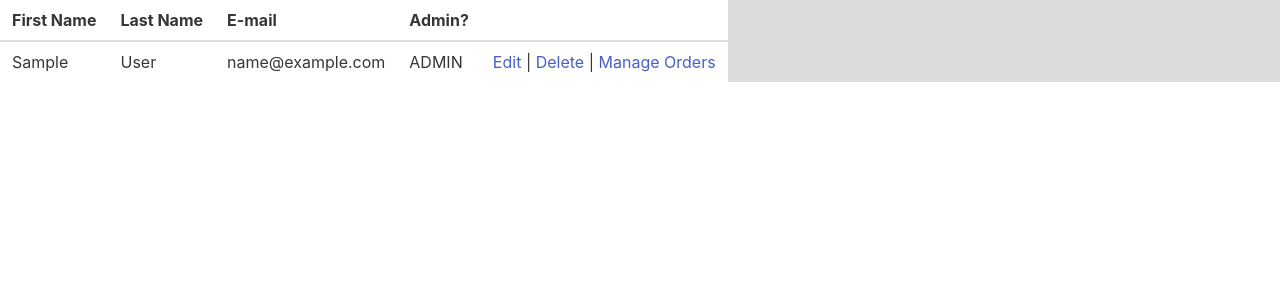
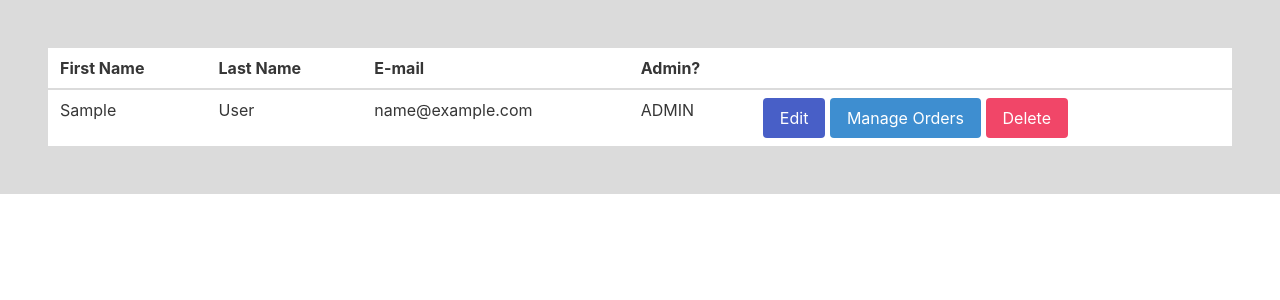
Before and after one commit to br0ch0n-BU/CS602_Term_Project_Rochon, a Node server app: page /users in a window 1280 px wide. Shown: the part 56-356 px from the top of the page. Run offline with Node 20, Linux system fonts and the light colour scheme; the visitor is signed in with stand-in values (Sample User, id 1); some libraries are stand-ins or nearby versions.

Commit message:
update table based views

```diff
--- a/views/displayOrdersView.handlebars
+++ b/views/displayOrdersView.handlebars
@@ -42,9 +42,9 @@
             <td>${{this.total}}</td>
             {{#if ../manageView}}
               <td>
-                <a href="/manageorders/edit/{{this.id}}">Edit</a>
-                |
-                <a href="/manageorders/delete/{{this.id}}">Delete</a>
+                <a class="button is-link" href="/manageorders/edit/{{this.id}}">Edit</a>
+
+                <a class="button is-danger" href="/manageorders/delete/{{this.id}}">Delete</a>
               </td>
             {{/if}}
           </tr>
--- a/views/displayUsersView.handlebars
+++ b/views/displayUsersView.handlebars
@@ -1,11 +1,10 @@
+<section class="section">
   {{#if success}}
-  <h2>Updated user!</h2>
+    <div class="notification is-success">Updated user!</div>
   {{/if}}
 
-<div>
-  <div class="table-responsive">
-    <table class="table table-condensed">
   {{#if data}}
+    <table class="table is-hoverable is-fullwidth">
       <thead>
         <tr>
           <th>First Name</th>
@@ -15,9 +14,7 @@
           <th></th>
         </tr>
       </thead>
-      {{else}}
-        <tr><td colspan="3">No Users found ... Go do some marketing!</td></tr>
-      {{/if}}
+
       <tbody>
         {{#each data}}
           <tr>
@@ -26,15 +23,22 @@
             <td>{{this.email}}</td>
             <td>{{#if this.isAdmin}}ADMIN{{/if}}</td>
             <td>
-              <a href="/users/edit/{{this.id}}">Edit</a>
-              |
-              <a href="/users/delete/{{this.id}}">Delete</a>
-              |
-              <a href="/manageorders?user={{this.email}}">Manage Orders</a>
+              <a class="button is-link" href="/users/edit/{{this.id}}">Edit</a>
+              <a
+                class="button is-info"
+                href="/manageorders?user={{this.email}}"
+              >Manage Orders</a>
+              <a
+                class="button is-danger"
+                href="/users/delete/{{this.id}}"
+              >Delete</a>
             </td>
           </tr>
         {{/each}}
       </tbody>
     </table>
-  </div>
-</div>
+  {{else}}
+    <div class="notification is-warning">No Users found ... Go do some
+      marketing!</div>
+  {{/if}}
+</section>
```
Also changed, not shown: views/displayProductsView.handlebars (+13 -12 lines). Lines whose indentation alone changed are shown as unchanged.
